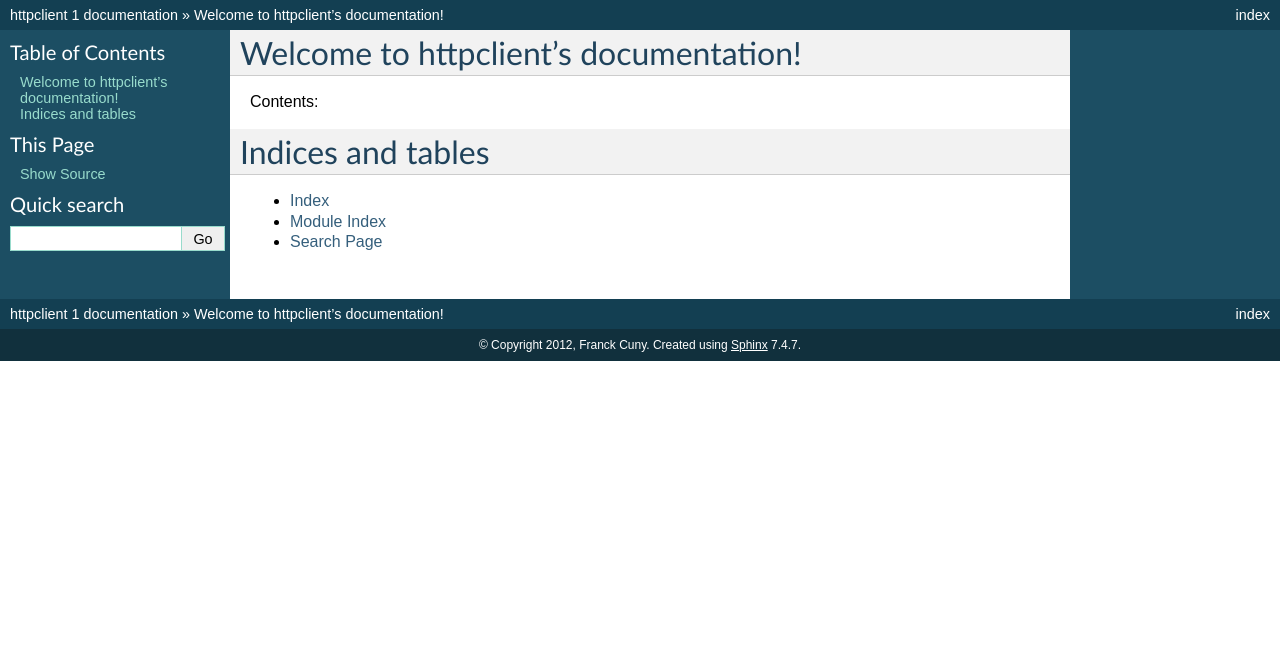
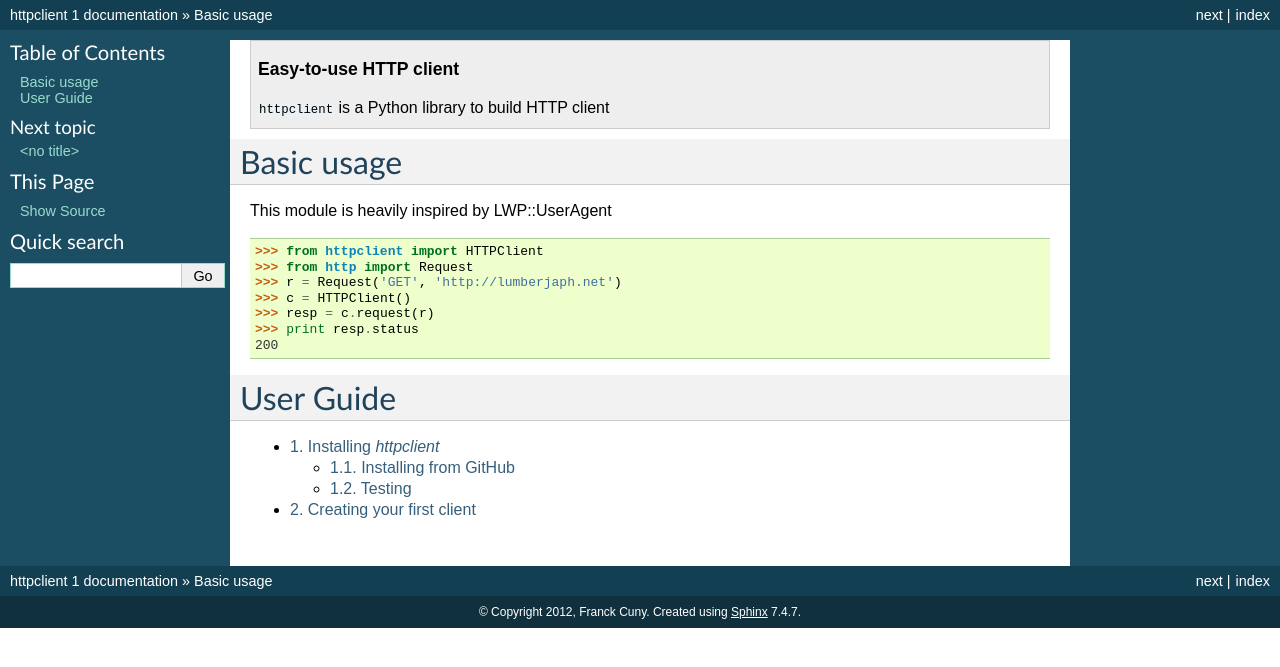
Before and after one commit to sekimura/httpclient, a Sphinx documentation site: the page built from docs/index.rst, in a window 1280 px wide. Shown: the top 667 px of the page. Built offline with Sphinx 7.4.7, drawn with Linux system fonts in a browser that asks for light colours.

Commit message:
more documentation

```diff
--- /dev/null
+++ b/docs/contents.rst
@@ -0,0 +1,5 @@
+.. toctree::
+   :numbered:
+
+   install
+   tutorial
--- a/docs/index.rst
+++ b/docs/index.rst
@@ -1,19 +1,24 @@
-.. httpclient documentation master file, created by
-   sphinx-quickstart on Sun Jan 22 13:59:56 2012.
-   You can adapt this file completely to your liking, but it should at least
-   contain the root `toctree` directive.
+.. topic:: Easy-to-use HTTP client
 
-Welcome to httpclient's documentation!
-======================================
+    ``httpclient`` is a Python library to build HTTP client
 
-Contents:
+Basic usage
+===========
+
+This module is heavily inspired by LWP::UserAgent
+
+    >>> from httpclient import HTTPClient
+    >>> from http import Request
+    >>> r = Request('GET', 'http://lumberjaph.net')
+    >>> c = HTTPClient()
+    >>> resp = c.request(r)
+    >>> print resp.status
+    200
+
+User Guide
+==========
 
 .. toctree::
    :maxdepth: 2
 
-Indices and tables
-==================
-
-* :ref:`genindex`
-* :ref:`modindex`
-* :ref:`search`
+   contents
--- /dev/null
+++ b/docs/install.rst
@@ -0,0 +1,30 @@
+=======================
+Installing `httpclient`
+=======================
+
+.. _install_from_github:
+
+Installing from GitHub
+======================
+
+At the moment, the only way to get ``http`` is from `GitHub <https://github.com/franckcuny/http>`_.
+
+I also recommend to use `virtualenv <http://pypi.python.org/pypi/virtualenv>`_ and `pip <http://pypi.python.org/pypi/pip>`_ to work with this repository.
+
+To get the sources and install all the requirements::
+
+    git clone git://github.com/franckcuny/httpclient.git
+    cd httpclient
+    virtualenv env
+    source virtualenv/bin/activate
+    pip install -r requirements-test.txt
+    pip install -r requirements-test.txt
+
+.. _testing:
+
+Testing
+=======
+
+First you need to install all the requirements for the tests, following the previous instruction. Then, you can easily run the tests with the following command::
+
+    ./run_tests.py
```
Also changed, not shown: docs/tutorial.rst (+8 -3 lines).
